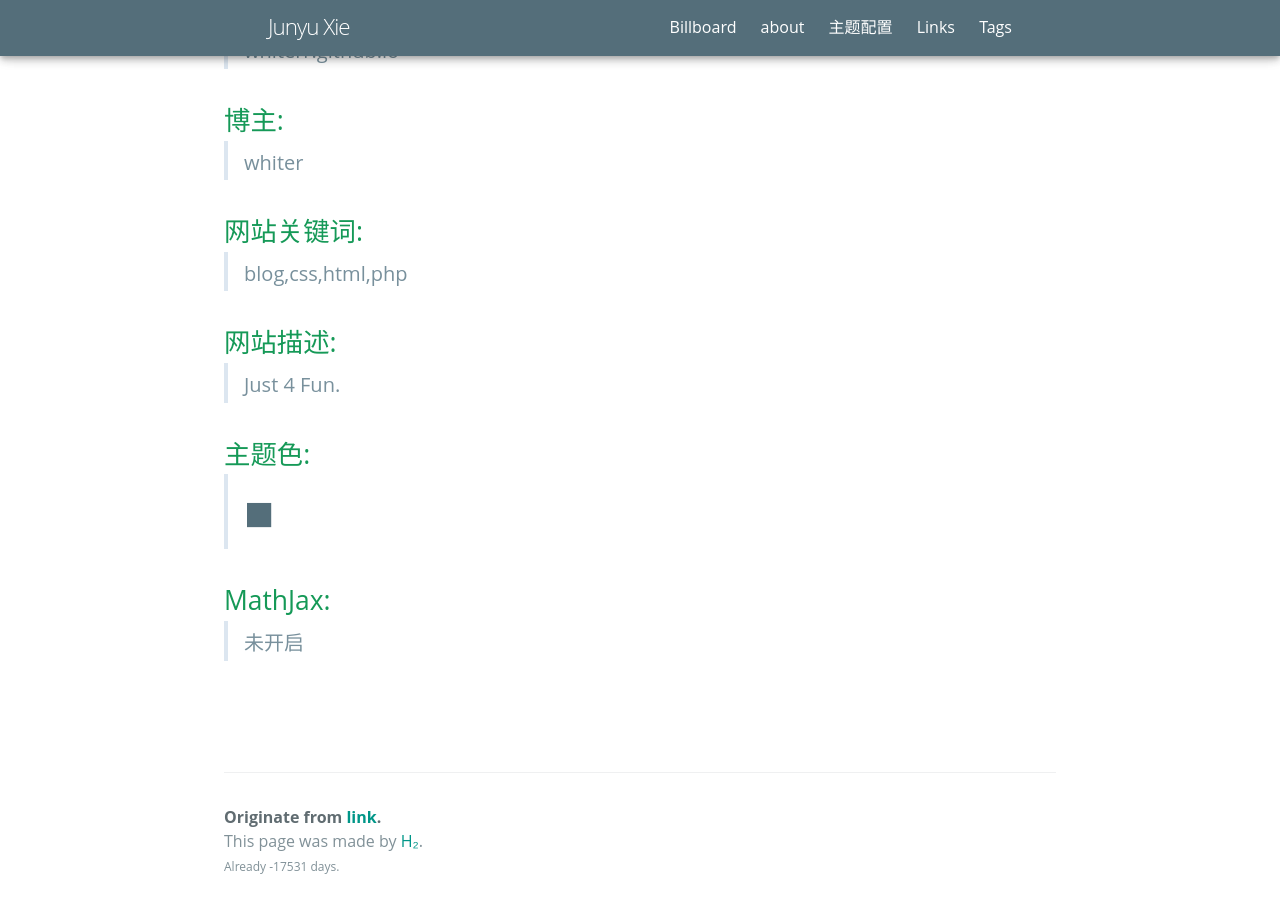
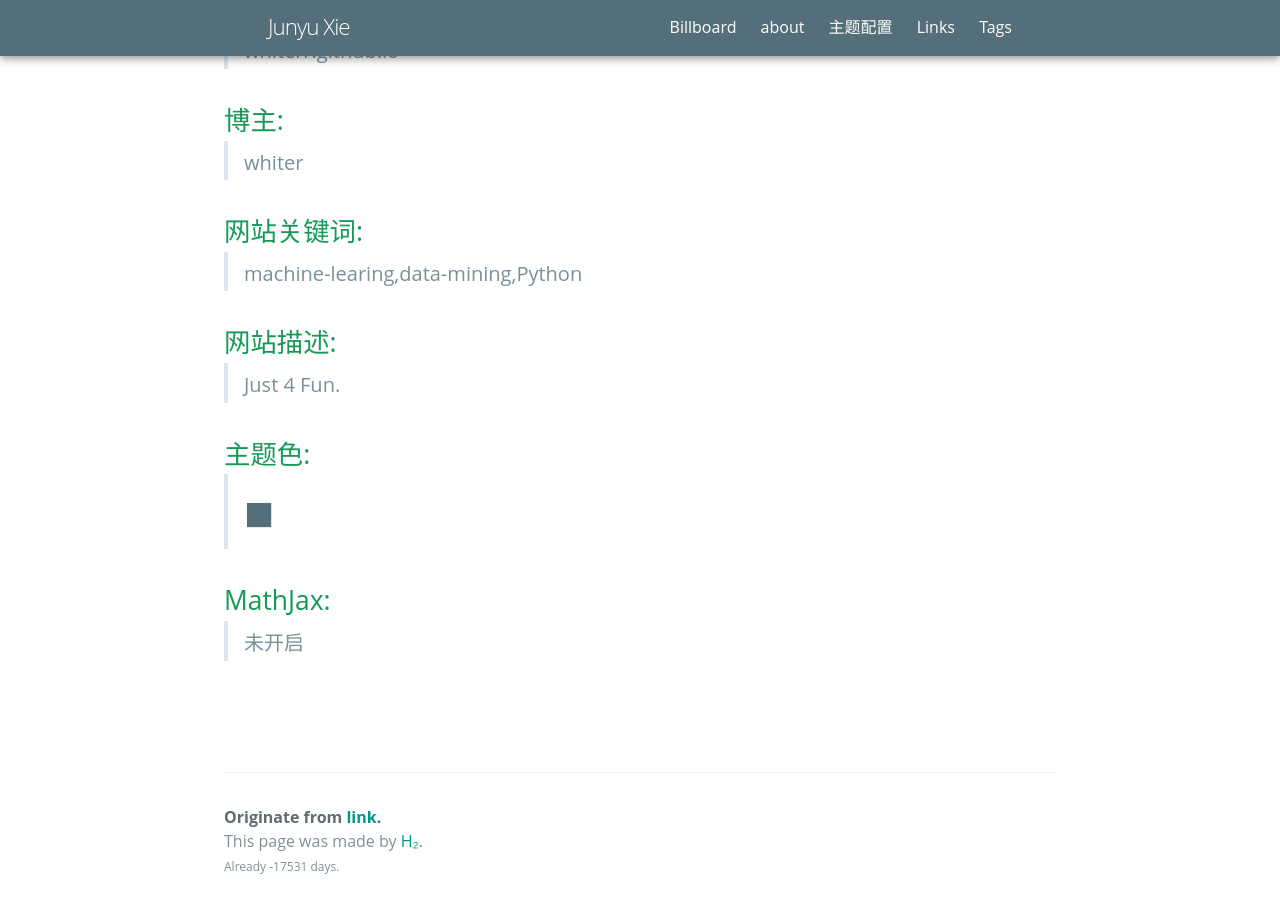
Before and after one commit to whiterr/whiterr.github.io, a Jekyll site: the page built from config/infor.html, in a window 1280 px wide and 900 px high, scrolled down 614 px. Built offline with Jekyll 4.4.1, drawn with Linux system fonts in a browser that asks for light colours; some web fonts are replaced.

Commit message:
Update _config.yml

```diff
--- a/_config.yml
+++ b/_config.yml
@@ -1,11 +1,11 @@
 title: Junyu Xie #博客标题
 description: Just 4 Fun. #博客描述
-keywords: blog,css,html,php #博客关键字
+keywords: machine-learing,data-mining,Python #博客关键字
 author: "whiter"
 
 #title hide and show
-hide: (つェ⊂)我藏好啦
-show: ´∇｀ 呀被发现啦~
+hide:
+show:
 
 baseurl: "" # change this to the subpath of your site, e.g. /blog. Leave it empty if you don't need it.
 url: "whiterr.github.io" # change this to the base hostname & protocol for your site
```
